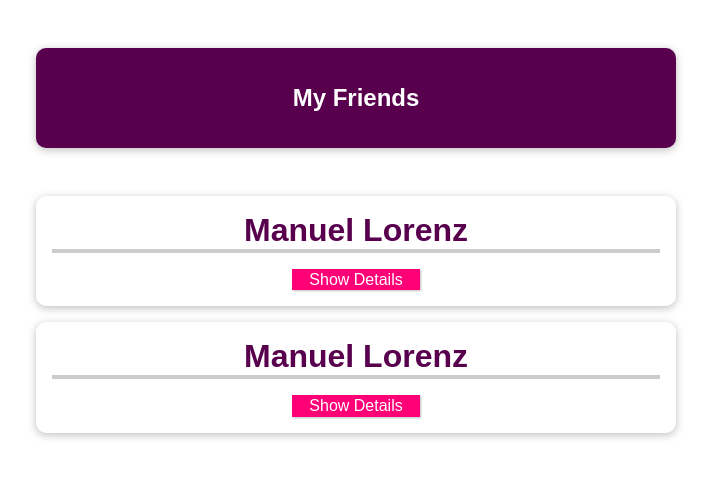
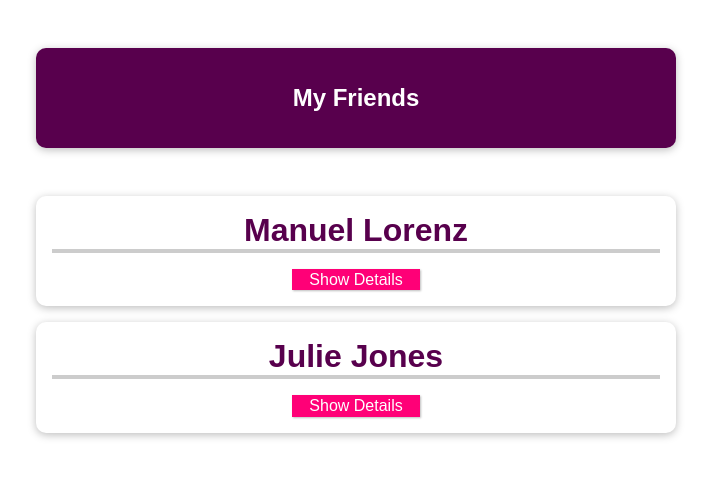
Before and after one commit to MrozKarol/vue_-aventure, a Vue app in the folder vue_basic/07_Component Communication/1_props/: page / in a window 1280 px wide. Shown: the top 478 px of the page, without its empty margins (284-995 px from the left). Built offline with nearby package versions, Linux system fonts and the light colour scheme.

Commit message:
added starter files Component Comminication-92. Introducing Props (Parent => Child Communication)

```diff
--- a/vue_basic/07_Component Communication/1_props/src/App.vue
+++ b/vue_basic/07_Component Communication/1_props/src/App.vue
@@ -4,8 +4,16 @@
       <h1>My Friends</h1>
     </header>
     <ul>
-      <friend-contact></friend-contact>
-      <friend-contact></friend-contact>
+      <friend-contact
+        name="Manuel Lorenz"
+        phone-number="0123 45678 90"
+        email-address="manuel@localhost.com"
+      ></friend-contact>
+      <friend-contact
+        name="Julie Jones"
+        phone-number="0090 43456"
+        email-address="julie@localhost.com"
+      ></friend-contact>
     </ul>
   </section>
 </template>
@@ -16,16 +24,16 @@
     return {
       friends: [
         {
-          id: "manuel",
-          name: "Manuel Lorenz",
-          phone: "0123 45678 90",
-          email: "manuel@localhost.com",
+          id: 'manuel',
+          name: 'Manuel Lorenz',
+          phone: '0123 45678 90',
+          email: 'manuel@localhost.com',
         },
         {
-          id: "julie",
-          name: "Julie Jones",
-          phone: "0987 654421 21",
-          email: "julie@localhost.com",
+          id: 'julie',
+          name: 'Julie Jones',
+          phone: '0987 654421 21',
+          email: 'julie@localhost.com',
         },
       ],
     };
@@ -37,12 +45,15 @@
 * {
   box-sizing: border-box;
 }
+
 html {
-  font-family: "Jost", sans-serif;
+  font-family: 'Jost', sans-serif;
 }
+
 body {
   margin: 0;
 }
+
 header {
   box-shadow: 0 2px 8px rgba(0, 0, 0, 0.26);
   margin: 3rem auto;
@@ -54,11 +65,13 @@
   width: 90%;
   max-width: 40rem;
 }
+
 #app ul {
   margin: 0;
   padding: 0;
   list-style: none;
 }
+
 #app li {
   box-shadow: 0 2px 8px rgba(0, 0, 0, 0.26);
   margin: 1rem auto;
@@ -68,12 +81,14 @@
   width: 90%;
   max-width: 40rem;
 }
+
 #app h2 {
   font-size: 2rem;
   border-bottom: 4px solid #ccc;
   color: #58004d;
   margin: 0 0 1rem 0;
 }
+
 #app button {
   font: inherit;
   cursor: pointer;
@@ -83,6 +98,7 @@
   padding: 0.05rem 1rem;
   box-shadow: 1px 1px 2px rgba(0, 0, 0, 0.26);
 }
+
 #app button:hover,
 #app button:active {
   background-color: #ec3169;
--- a/vue_basic/07_Component Communication/1_props/src/components/FriendContact.vue
+++ b/vue_basic/07_Component Communication/1_props/src/components/FriendContact.vue
@@ -1,15 +1,17 @@
 <template>
   <li>
-    <h2>{{ friend.name }}</h2>
-    <button @click="toggleDetails">{{ detailsAreVisible ? 'Hide' : 'Show' }} Details</button>
+    <h2>{{ name }}</h2>
+    <button @click="toggleDetails">
+      {{ detailsAreVisible ? 'Hide' : 'Show' }} Details
+    </button>
     <ul v-if="detailsAreVisible">
       <li>
         <strong>Phone:</strong>
-        {{ friend.phone }}
+        {{ phoneNumber }}
       </li>
       <li>
         <strong>Email:</strong>
-        {{ friend.email }}
+        {{ emailAddress }}
       </li>
     </ul>
   </li>
@@ -17,21 +19,22 @@
 
 <script>
 export default {
+  props: ['name', 'phoneNumber', 'emailAddress'],
   data() {
     return {
       detailsAreVisible: false,
       friend: {
-        id: "manuel",
-        name: "Manuel Lorenz",
-        phone: "0123 45678 90",
-        email: "manuel@localhost.com",
+        id: 'manuel',
+        name: 'Manuel Lorenz',
+        phone: '0123 45678 90',
+        email: 'manuel@localhost.com',
       },
     };
   },
   methods: {
     toggleDetails() {
       this.detailsAreVisible = !this.detailsAreVisible;
-    }
-  }
+    },
+  },
 };
 </script>
```
Also changed, not shown: vue_basic/07_Component Communication/1_props/package.json (+5 -4 lines), 1 other file (tests, documents, lock files or other folders).
